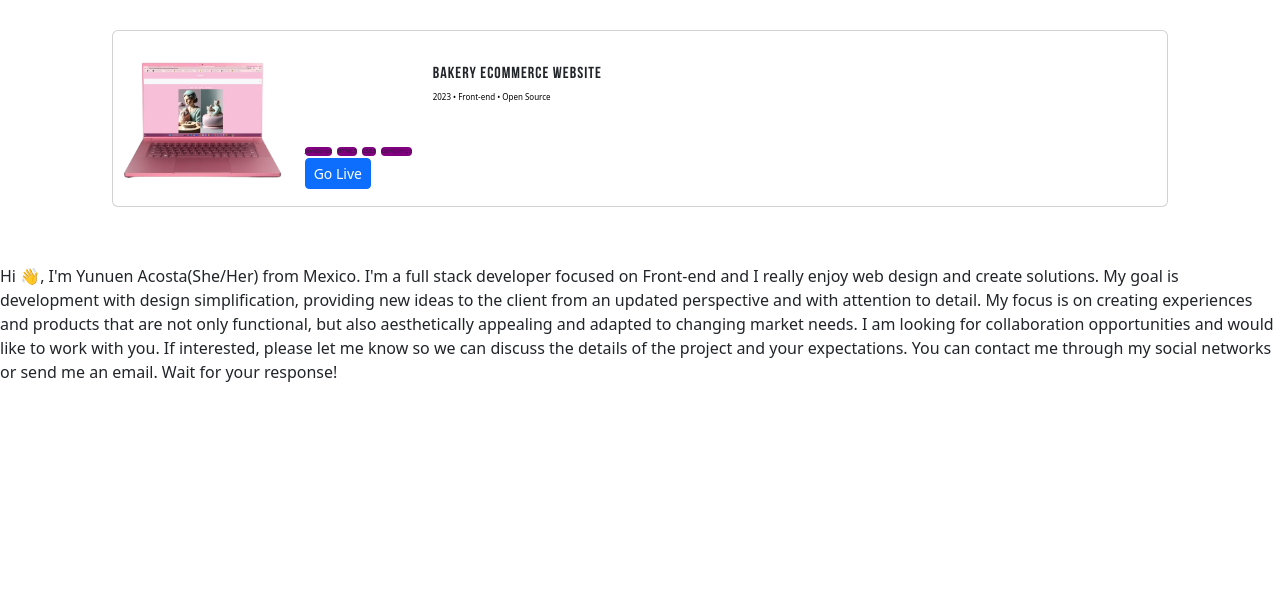
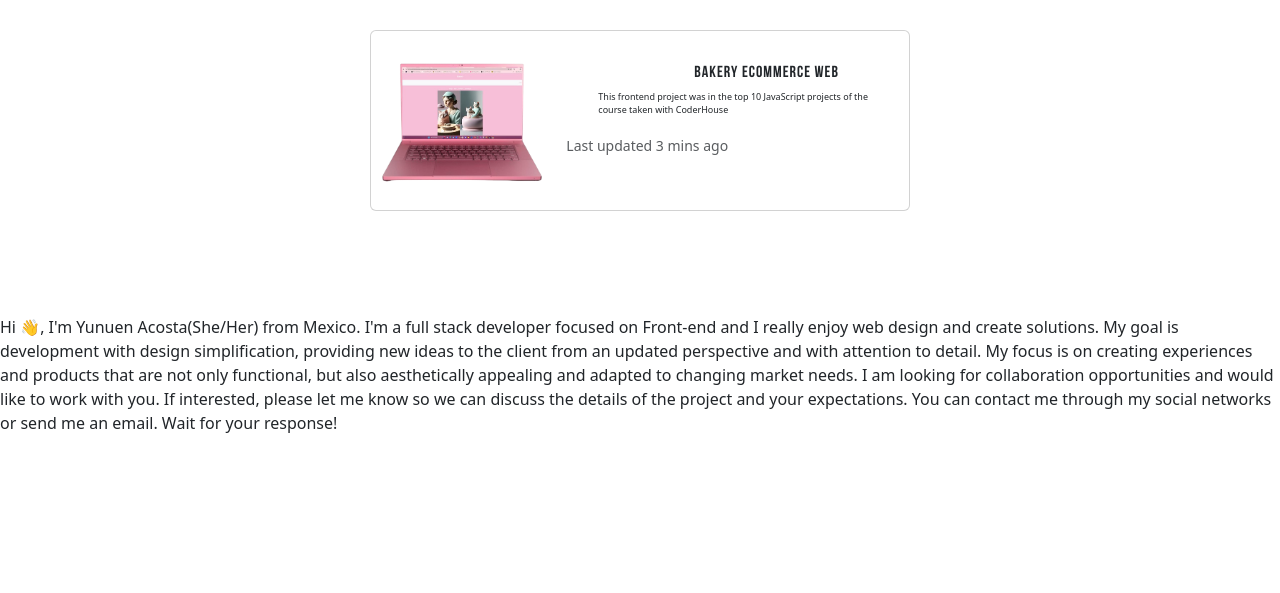
Before and after one commit to YunuenAM/MyCV, a website: page index.html in a window 1280 px wide. Shown: the part 207-800 px from the top of the page. Drawn offline with nearby package versions, Linux system fonts and the light colour scheme; a small style sheet from the web is missing.

Commit message:
✨Feat:  new card in process

```diff
--- a/css/style.css
+++ b/css/style.css
@@ -137,10 +137,10 @@ h2{
 
 
 .intro{
-    font-family: 'system-ui';
+font-family: 'system-ui';
   font-size: xx-small;
   font-weight: lighter;
-  margin-left: 2rem;
+  margin-left: 0px;
 }
 
 /* Definimos la animación 'shine' */
@@ -178,7 +178,7 @@ h2{
     font-family: 'BebasNeue';
     text-decoration: none;
     animation: shine 2s infinite;
-    margin-left: 2rem;
+    margin-left: 0;
 }
 
 
@@ -187,7 +187,7 @@ h2{
 ul{
     list-style-type: none;
     padding: 0;
-    margin-left: 2rem;
+    margin-left: 0;
 
 }
 
@@ -206,50 +206,23 @@ ul{
   }
 
 
+  /*Work section cards*/
+
   .work-section{
-     margin-top: 2rem;
-     margin-left: 7rem;
-     margin-right: 7rem;
-     padding: 0px;
-     border-radius: 14px;
-  }
-
-
-
-.technologies-ul {
-    list-style: none;
     display: flex;
-    gap: 5px; /* Espacio entre elementos */
-    margin: 0px;
-    margin-bottom: 2px;
-    padding: 0;
-  }
-
-  .technologies-list {
-    background-color: purple;
-    border-radius: 4px;
-    font-size: 6px;
+    justify-content: center;
+    align-items: 0 auto;
+    margin: 2rem;
 
   }
 
+  .work{
+    font-family: 'system-ui';
+  font-size: xx-small;
+  font-weight: lighter;
+  margin-left: 2rem;
+  }
 
-
-.technologies-list > :not(:first-child) {
-    margin-left: 0.5rem;
-}
-
-
-.card-text-description {
-    color: black;
-    font-size: .5rem;
-    font-weight: normal;
-    margin-left: 8rem;
-}
-
-.card-text{
-    color: white;
-    font-size: 8px;
-    margin-left: 8rem;
-    font-weight:  lighter;
-
-}
+  .img-fluid rounded-start{
+    margin-left: 127px;
+  }
--- a/index.html
+++ b/index.html
@@ -71,52 +71,31 @@
         </div>
     </section>
 
+    <section id="work-section" class="work-section" >
+
+        <div class="card mb-3" style="max-width: 540px;">
+            <div class="row g-0">
+              <div class="col-md-4">
+                <img src="./img/project1.png" class="img-fluid rounded-start" alt="...">
+              </div>
+              <div class="col-md-8">
+                <div class="card-body">
+                  <h5 class="card-title">BAKERY ECOMMERCE WEB</h5>
+                  <p class="work">This frontend project was in the top 10 JavaScript projects of the course taken with CoderHouse</p>
+                  <p class="card-text"><small class="text-body-secondary">Last updated 3 mins ago</small></p>
+                </div>
+              </div>
+            </div>
+          </div>
+
+
+    </section>
 
 
 
-<section id="work-section" class="work-section">
 
-    <div class="card mb-8 mx-auto " style="max-width: 100%;">
-        <div class="row g-0 align-items-center ">
-          <div class="col-md-2 ">
-            <img class="lap" src= "./img/project1.png" class="rounded-3  p-1 " style="max-width: 100%; height: auto;"alt="...">
-          </div>
-          <div class="col-md-6">
-            <div class="card-body">
-              <h6 class="card-title">Bakery Ecommerce Website </h6> <p class="card-text-description ">2023 &bull;  Front-end &bull; Open Source </p>
-              <p class="card-text"> This frontend project was in the top 10 JavaScript projects of the course taken with CoderHouse</p>
-              <ul class="technologies-ul">
-                <li class="technologies-list first-element">
-                    <div class="tecnhologies-container-badge">
-                        <h7 class="technologies-item">JavaScript</h7>
-                    </div>
-                </li>
-                <li class="technologies-list first-element">
-                    <div class="tecnhologies-container-badge">
-                        <h7 class="technologies-item">HTML5</h7>
-                    </div>
-                </li>
-                <li class="technologies-list first-element">
-                    <div class="tecnhologies-container-badge">
-                        <h7 class="technologies-item">CSS3</h7>
-                    </div>
-                </li>
-                <li class="technologies-list first-element">
-                    <div class="tecnhologies-container-badge">
-                        <h7 class="technologies-item">Git+GitHub</h7>
-                    </div>
-                </li>
-              </ul>
-              <a href="https://64c7cc5c7a450d0c24e256a4--superlative-licorice-3ab2ec.netlify.app/" class="btn btn-primary  btn-sm  " target="_blank">Go Live</a>
 
-            </div>
-          </div>
-        </div>
-        </div>
-     </div>
 
-     </div>
-</section>
 
 <!-- work section end here-->
 
```
